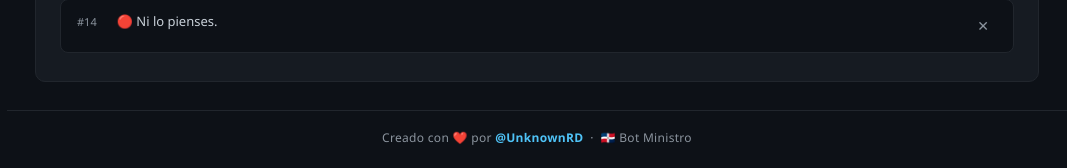
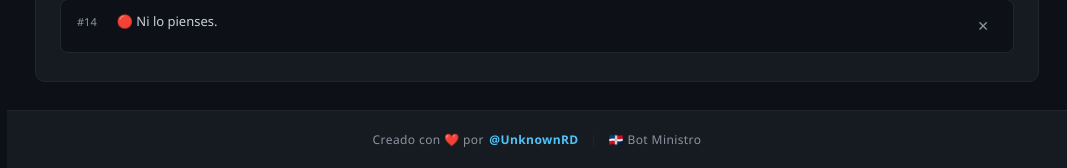
Before and after one commit to UnknownRD/Bot-Discord-Ministro, a Flask app: page /8ball in a window 1280 px wide. Shown: the part 1129-1297 px from the top of the page, without its empty margins (213-1280 px from the left). Before the commit the page ends 1274 px from the top, so only its background shows below. Run offline with Flask 3, Linux system fonts and the light colour scheme; the visitor is signed in with stand-in values (Sample User, id 1).

Commit message:
Add login form styling and base template updates
Replit-Commit-Author: Agent

```diff
--- a/templates/base.html
+++ b/templates/base.html
@@ -389,8 +389,12 @@
     {% endfor %}
     {% block content %}{% endblock %}
   </div>
-  <footer style="text-align:center;padding:18px 28px;border-top:1px solid var(--border);color:var(--muted);font-size:12px;letter-spacing:0.3px;">
-    Creado con ❤️ por <a href="https://github.com/UnknownRD" target="_blank" style="color:var(--accent2);text-decoration:none;font-weight:600;">@UnknownRD</a> &nbsp;·&nbsp; 🇩🇴 Bot Ministro
+  <footer style="text-align:center;padding:20px 28px;border-top:1px solid var(--border);color:#8b949e;font-size:12px;letter-spacing:0.4px;background:var(--surface);">
+    Creado con ❤️ por
+    <a href="https://github.com/UnknownRD" target="_blank"
+       style="color:#4fc3f7;text-decoration:none;font-weight:700;margin-left:2px;">@UnknownRD</a>
+    <span style="margin:0 8px;color:var(--border);">|</span>
+    🇩🇴 Bot Ministro
   </footer>
 </div>
 
--- a/templates/login.html
+++ b/templates/login.html
@@ -105,6 +105,12 @@
     </form>
 
     <div class="login-footer">🇩🇴 Bot Dominicano v2.0</div>
+
+    <div style="margin-top:20px;padding-top:16px;border-top:1px solid #21262d;text-align:center;font-size:12px;color:#8b949e;">
+      Creado con ❤️ por
+      <a href="https://github.com/UnknownRD" target="_blank"
+         style="color:#4fc3f7;text-decoration:none;font-weight:700;">@UnknownRD</a>
+    </div>
   </div>
 </body>
 </html>
```
